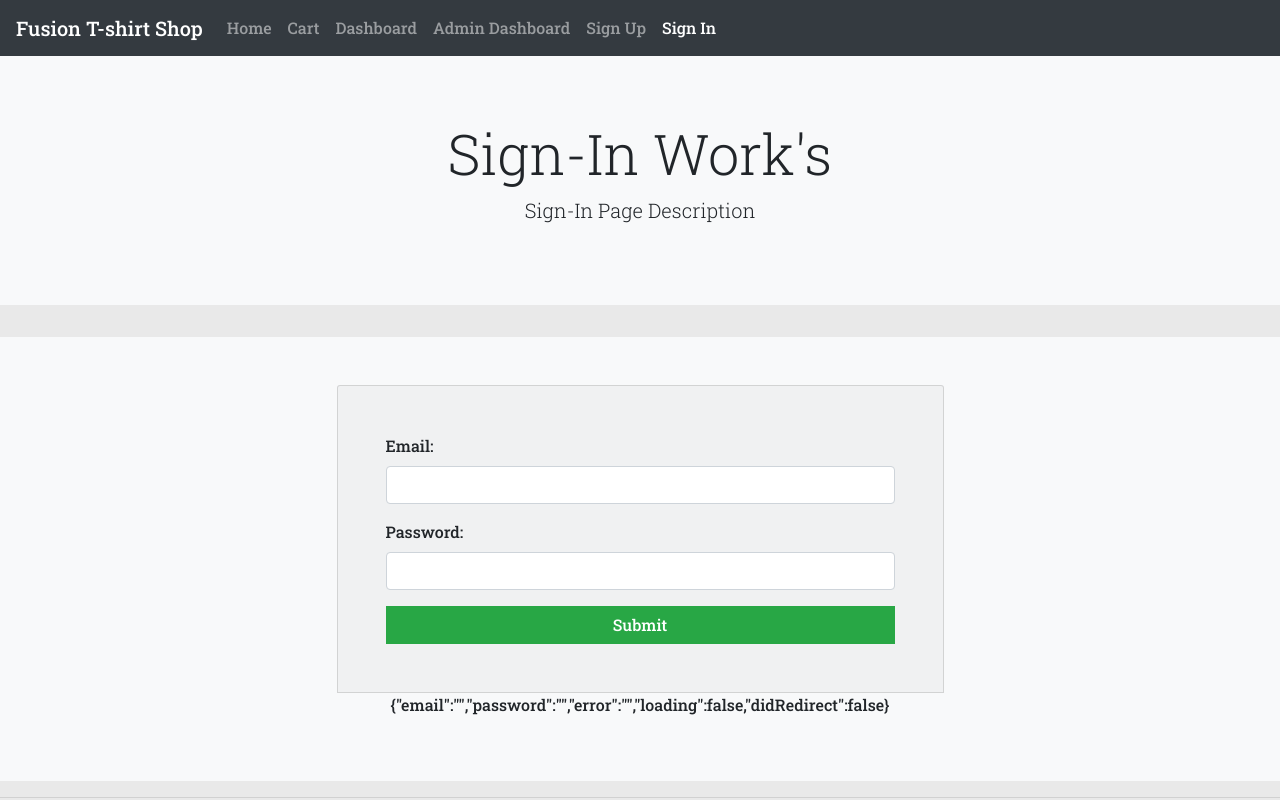
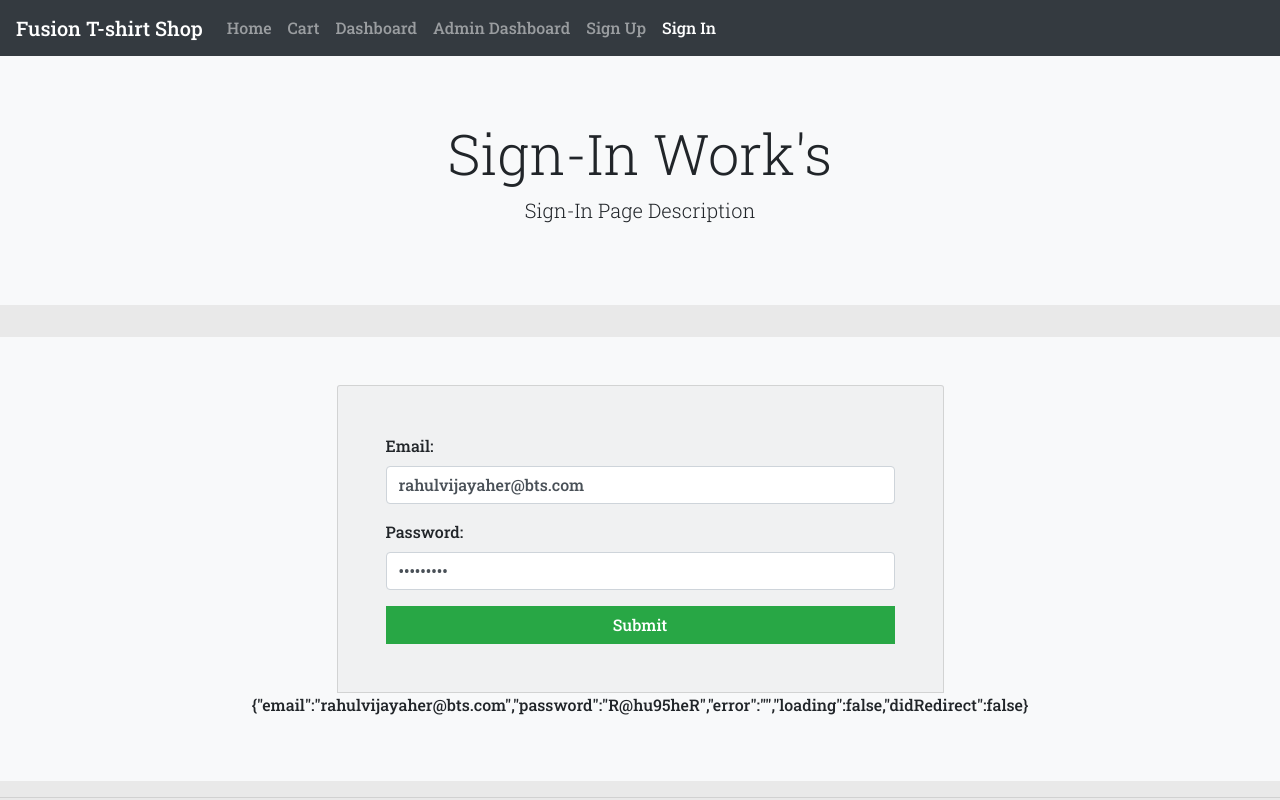
Before and after one commit to AherRahul/Online-TShirts-Shop, a React (Create React App) app in the folder projfrontend/: page /sign-in in a window 1280 px wide. Shown: the top 800 px of the page. Built offline with nearby package versions, Linux system fonts and the light colour scheme.

Commit message:
hidding private element

```diff
--- a/projfrontend/src/auth/helper/index.js
+++ b/projfrontend/src/auth/helper/index.js
@@ -61,9 +61,9 @@ export const signout = next => {
 };
 
 export const isAuthenticated = () => {
-    if (typeof window !== "undefined") {
+    if (typeof window === "undefined") {
         return false;
-    } else {
+    }else {
         if (localStorage.getItem('jwt')) {
             return JSON.parse(localStorage.getItem('jwt'))
         } else {
--- a/projfrontend/src/core/Menu.js
+++ b/projfrontend/src/core/Menu.js
@@ -1,5 +1,6 @@
-import React from 'react';
-import { Link,  withRouter } from 'react-router-dom';
+import React, { Fragment } from 'react';
+import { Link,  withRouter, Redirect } from 'react-router-dom';
+import { signout, isAuthenticated } from '../auth/helper';
 
 
 const currentTab = (history, path) => {
@@ -48,6 +49,9 @@ const Menu = (
                                 Admin Dashboard
                             </Link>
                         </li>
+
+                        {!isAuthenticated() && (
+                            <Fragment>
                                 <li className={currentTab(history, "/sign-up")}>
                                     <Link className="nav-link" to="/sign-up">
                                         Sign Up
@@ -58,6 +62,21 @@ const Menu = (
                                         Sign In
                                     </Link>
                                 </li>
+                            </Fragment>
+                        )}
+
+                        {isAuthenticated() && (
+                            <li className="nav-item">
+                                <span className="nav-link text-warning" onClick={ () => {
+                                    signout(() => {
+                                        history.push("/");
+                                        return <Redirect to="/" />
+                                    })
+                                }} >
+                                    Signout
+                                </span>
+                            </li>
+                        )}
                     </ul>
                 </div>
             </nav>
--- a/projfrontend/src/user/Signin.js
+++ b/projfrontend/src/user/Signin.js
@@ -7,8 +7,8 @@ import {signin, authenticate, isAuthenticated} from "../auth/helper/index";
 const Signin = () => {
 
     const [values, setValues] = useState({
-        email: "",
-        password: "",
+        email: "rahulvijayaher@bts.com",
+        password: "R@hu95heR",
         error: "",
         loading: false,
         didRedirect: false
```
Lines whose indentation alone changed are shown as unchanged.
